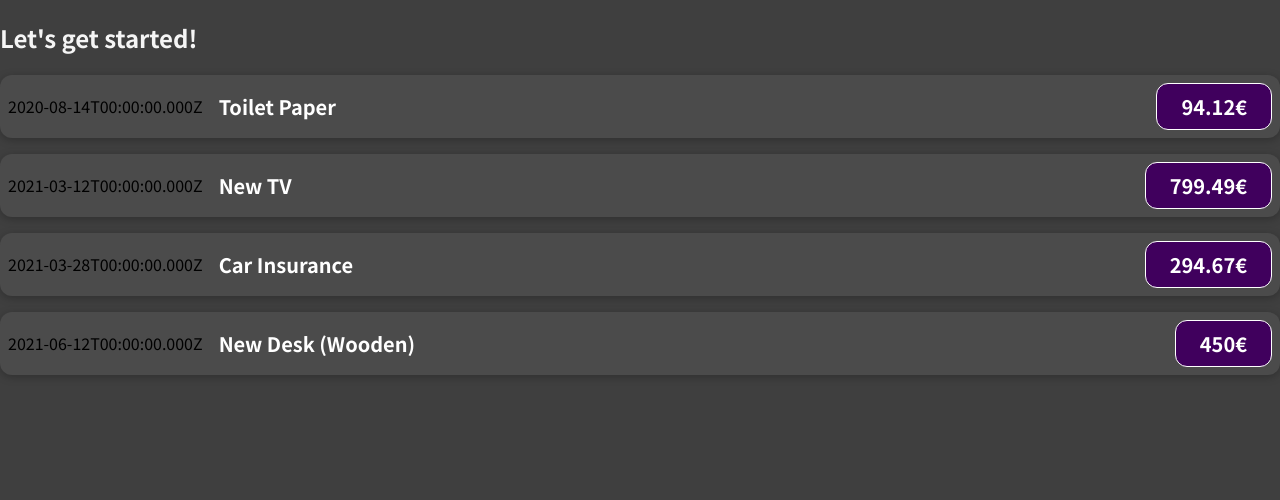
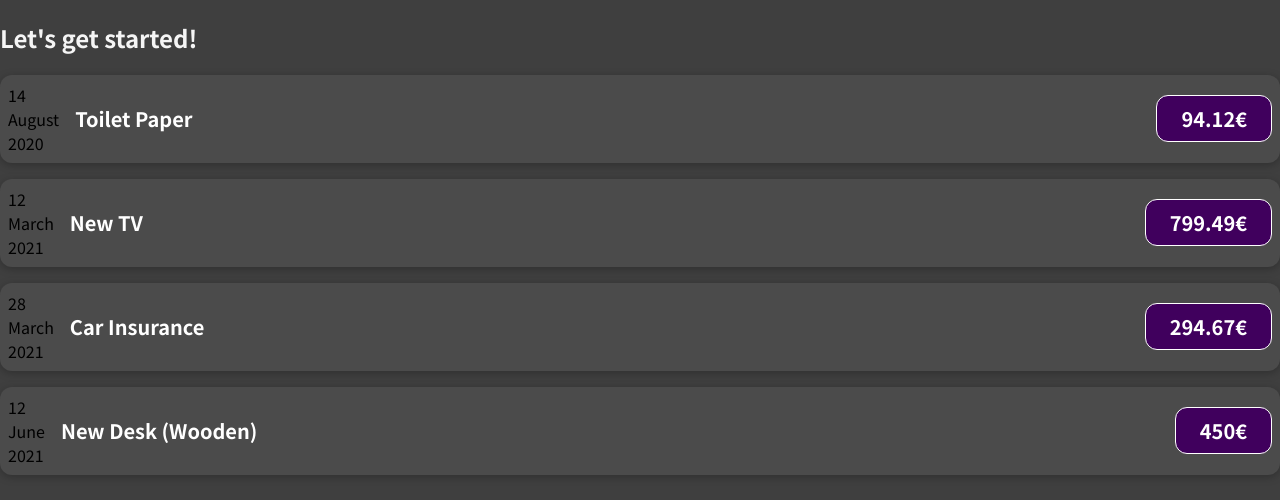
Before and after one commit to CarlosPerruca/ReactFinanceApp, a JavaScript app: page / in a window 1280 px wide. Shown: the top 500 px of the page. Built offline with nearby package versions, Linux system fonts and the light colour scheme.

Commit message:
date format

```diff
--- a/src/components/ExpenseItems.js
+++ b/src/components/ExpenseItems.js
@@ -1,10 +1,18 @@
 import "./ExpenseItems.css";
 
 function ExpenseItems(props) {
+  let day = props.date.toLocaleString("en-UE", { day: "2-digit" });
+  let month = props.date.toLocaleString("en-UE", { month: "long" });
+  let year = props.date.getFullYear();
 
   return (
     <div className="expense-item">
-      <div>{props.date.toISOString()}</div>
+      <div>
+        <div>{day}</div>
+        <div>{month}</div>
+        <div>{year}</div>
+      </div>
+
       <div className="expense-item__description">
         <h2>{props.title}</h2>
       </div>
```
Also changed, not shown: src/index.js (+4 -4 lines), 1 other file (tests, documents, lock files or other folders).
